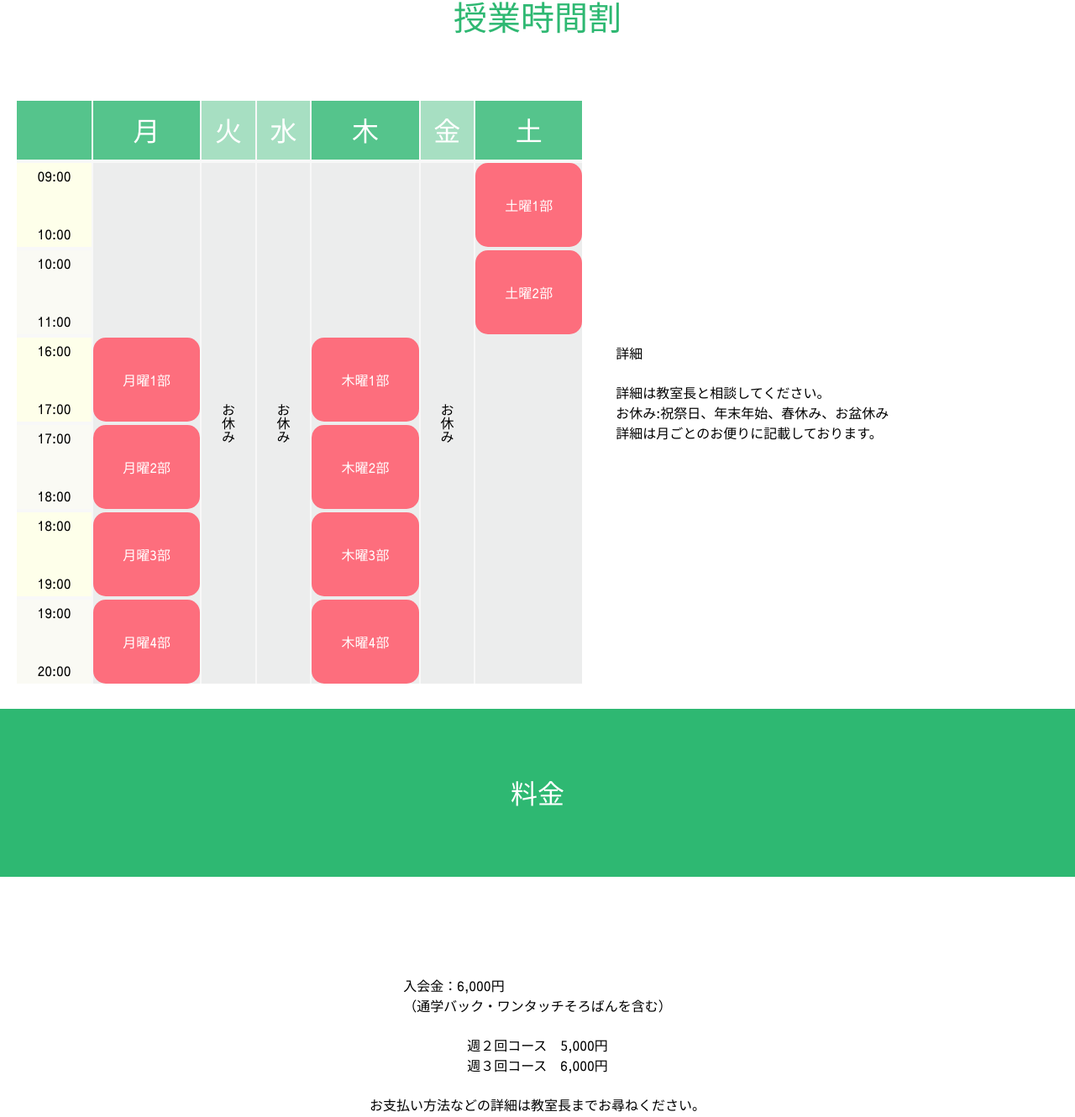
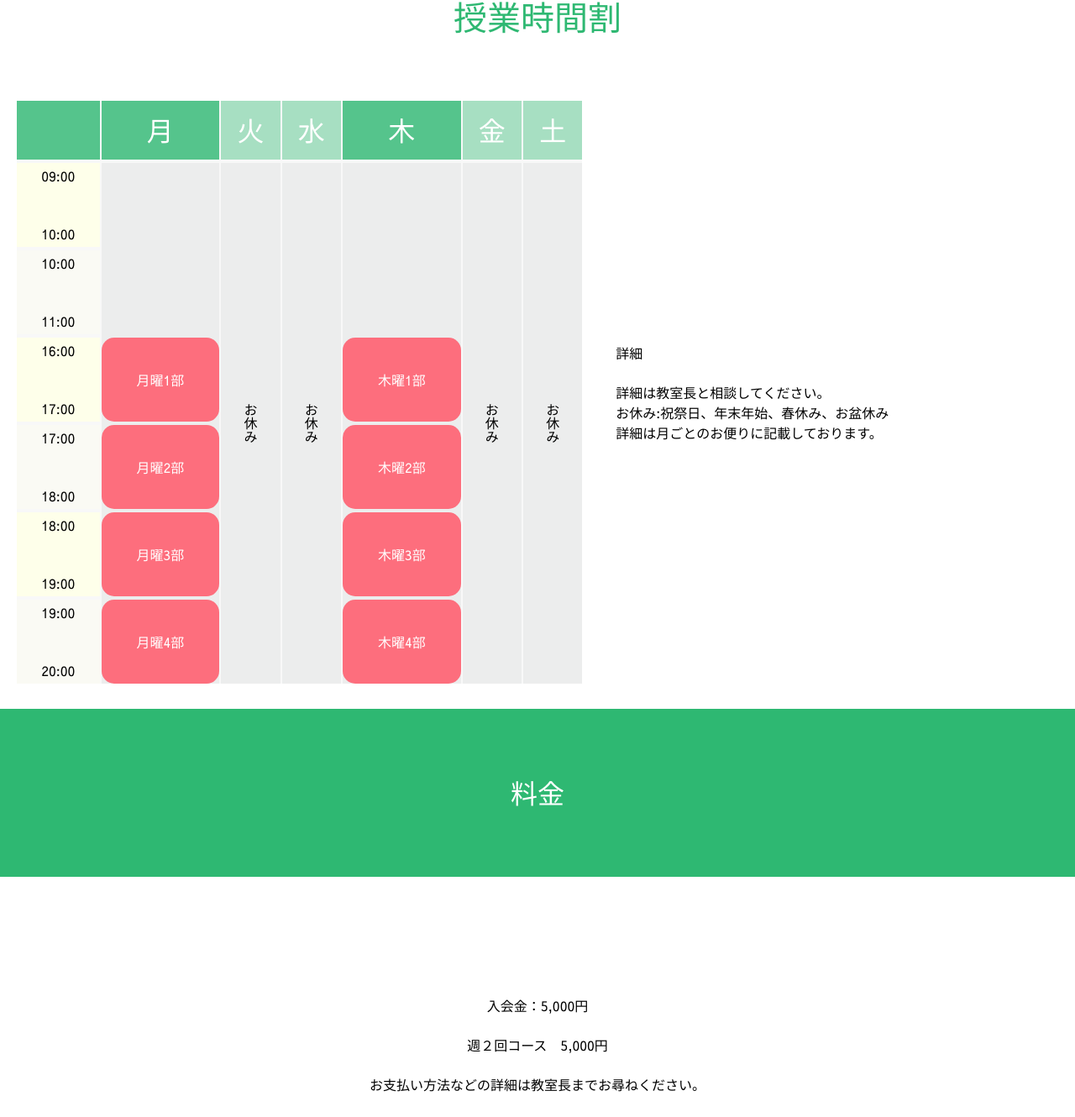
Before and after one commit to Queenshiba/Futaba-Abacus-School, a website: page dist/index.html in a window 1280 px wide. Shown: the part 1520-2850 px from the top of the page at 84% size. Drawn offline with nearby package versions, Linux system fonts and the light colour scheme; some packages are replaced by stand-ins of ours.

Commit message:
removed sat and 3 times per week

```diff
--- a/dist/index.html
+++ b/dist/index.html
@@ -178,7 +178,7 @@
                 <div class="Fri">金</div>
                 <div class="FriEmp">お休み</div>
                 <div class="Sat">土</div>
-                <div class="SatEmp"></div>
+                <div class="SatEmp">お休み</div>
 
                 <div class="time1">09:00<br><br><br>10:00</div>
                 <div class="time2">10:00<br><br><br>11:00</div>
@@ -186,8 +186,8 @@
                 <div class="time4">17:00<br><br><br>18:00</div>
                 <div class="time5">18:00<br><br><br>19:00</div>
                 <div class="time6">19:00<br><br><br>20:00</div>
-                <div class="class1">土曜1部</div>
-                <div class="class2">土曜2部</div>
+                <!-- <div class="class1">土曜1部</div>
+                <div class="class2">土曜2部</div> -->
                 <div class="class3">月曜1部</div>
                 <div class="class4">月曜2部</div>
                 <div class="class5">月曜3部</div>
@@ -212,10 +212,10 @@
             <p>料金</p>
         </div>
         <div class="price-detail">
-            <p>入会金：6,000円<br>（通学バック・ワンタッチそろばんを含む）</p>
+            <p>入会金：5,000円</p>
             <br>
             <p>週２回コース　5,000円</p>
-            <p>週３回コース　6,000円</p>
+            <!-- <p>週３回コース　6,000円</p> -->
             <br>
             <p>お支払い方法などの詳細は教室長までお尋ねください。</p>
         </div>
--- a/dist/style.css
+++ b/dist/style.css
@@ -828,7 +828,7 @@ h2 {
     column-gap: 2px;
     row-gap: 4px;
     background: rgba(190, 191, 192, 0.11);
-    grid-template-columns: 0.7fr 1fr 0.5fr 0.5fr 1fr 0.5fr 1fr;
+    grid-template-columns: 0.7fr 1fr 0.5fr 0.5fr 1fr 0.5fr 0.5fr;
     grid-template-rows: 70px 100px 100px 100px 100px 100px 100px;
 }
 
@@ -914,7 +914,7 @@ h2 {
 
 .Sat {
     grid-area: 1 / 7 / 2 / 8;
-    background: rgb(46, 184, 114, 0.8);
+    background: rgb(46, 184, 114, 0.4);
     color: white;
     font-size: 2em;
 }
@@ -922,6 +922,7 @@ h2 {
 .SatEmp {
     grid-area: 2 / 7 / 8 / 8;
     background: rgba(190, 191, 192, 0.21);
+    writing-mode: vertical-rl;
 }
 
 .time1 {
```
